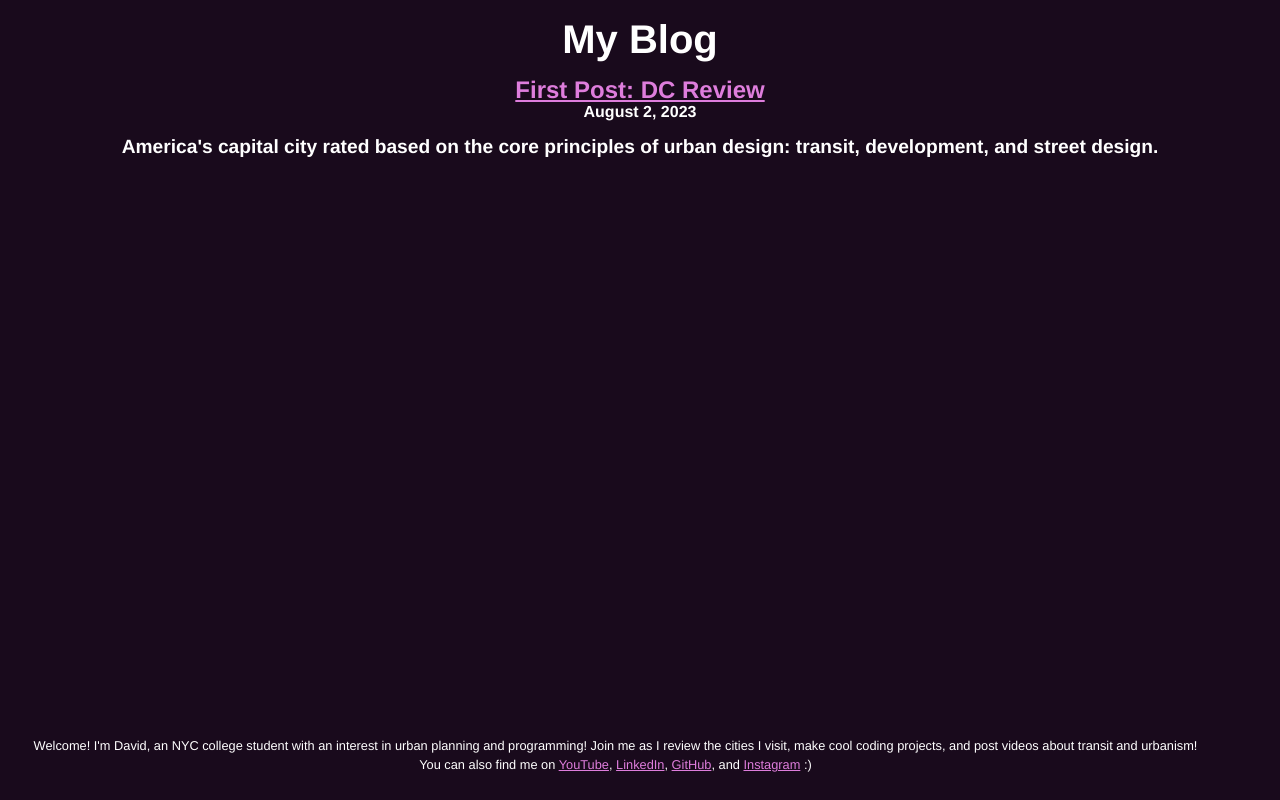
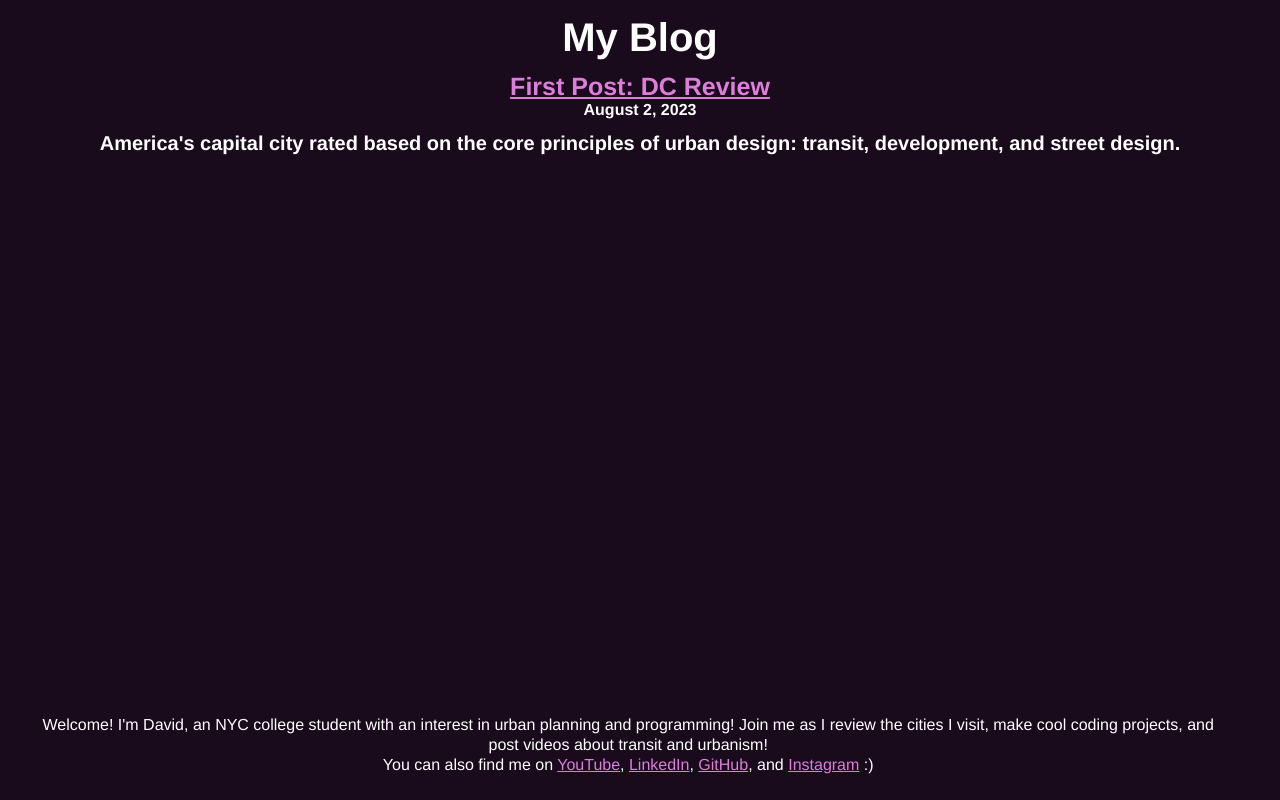
Before and after one commit to leomet07/UrbanBlogs, an Eleventy site: page index.html in a window 1280 px wide. Built offline with nearby package versions, Linux system fonts and the light colour scheme; Eleventy itself is replaced by a stand-in of ours; files that its build step writes are made by us from their sources.

Commit message:
fixed bottom alignment

```diff
--- a/styles.css
+++ b/styles.css
@@ -6,8 +6,8 @@ body {
 h1 {
     color: #FFFFFF;
     font-family: helvetica;
-    font-size: 2.5em;
-    line-height: .6em;
+    font-size: 40px;
+    line-height: 20px;
     text-align: center;
 }
 
@@ -15,8 +15,8 @@ h1 {
 h2 {
     color: #FFFFFF;
     font-family: helvetica;
-    font-size: 1.5em;
-    line-height: 1em;
+    font-size: 25px;
+    line-height: 25px;
     text-align: center;
 }
 
@@ -24,18 +24,18 @@ h2 {
 h3 {
     color: #FFFFFF;
     font-family: helvetica;
-    font-size: 1.2em;
-    line-height: 1.5em;
+    font-size: 20px;
+    line-height: 25px;
     text-align: center;
-    margin: 0.75em;
+    margin: 15px;
 }
 
 /* Tiny Header: Dates & Smaller Article Details */
 h4 {
     color: #FFFFFF;
     font-family: helvetica;
-    font-size: 1em;
-    line-height: 1.5em;
+    font-size: 16px;
+    line-height: 25px;
     text-align: center;
 }
 
@@ -43,10 +43,10 @@ h4 {
 p {
     color: #FFFFFF;
     font-family: helvetica;
-    font-size: 0.8em;
-    line-height: 1.5em;
+    font-size: 16px;
+    line-height: 20px;
     text-align: center;
-    margin: 2em;
+    margin: 25px;
 }
 
 /* Links */
@@ -57,11 +57,13 @@ a {
 /* When I want no linebreak space */
 .no_br {
     display: block;
-    margin-top: -0.7em;
+    margin-top: -10px;
 }
 
 /* When I want stuff at the bottom of the page */
 .bottom_content {
+    /* text-align: center; */
     position: fixed;
     bottom: 0px;
+    width: 93%;
 }
```
